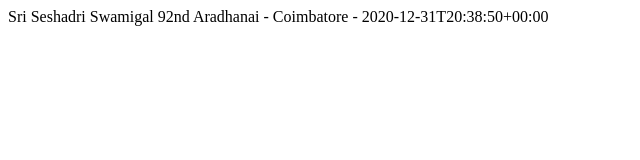
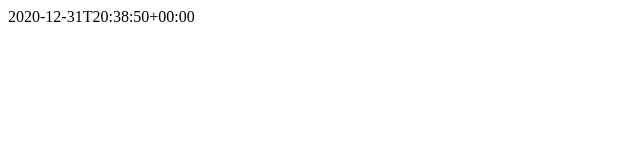
Before and after one commit to hemanthnarayanan123/swamigal, a plain HTML site: page index.html in a window 1280 px wide. Shown: the whole page, without its empty margins (0-640 px from the left). Drawn offline with nearby package versions, Linux system fonts and the light colour scheme.

Commit message:
Update index.html

```diff
--- a/index.html
+++ b/index.html
@@ -34,7 +34,7 @@ if (urlParams["bodyStyle"]) document.body.setAttribute("style", urlParams["bodyS
 var c;
 setInterval(
 c = function() {
-    output.innerText = "Sri Seshadri Swamigal 92nd Aradhanai - Coimbatore - "+ moment().format(urlParams["format"] || '');
+    output.innerText = (urlParams["message"] || '') + moment().format(urlParams["format"] || '');
 }, 1000);
 c();
 
```
